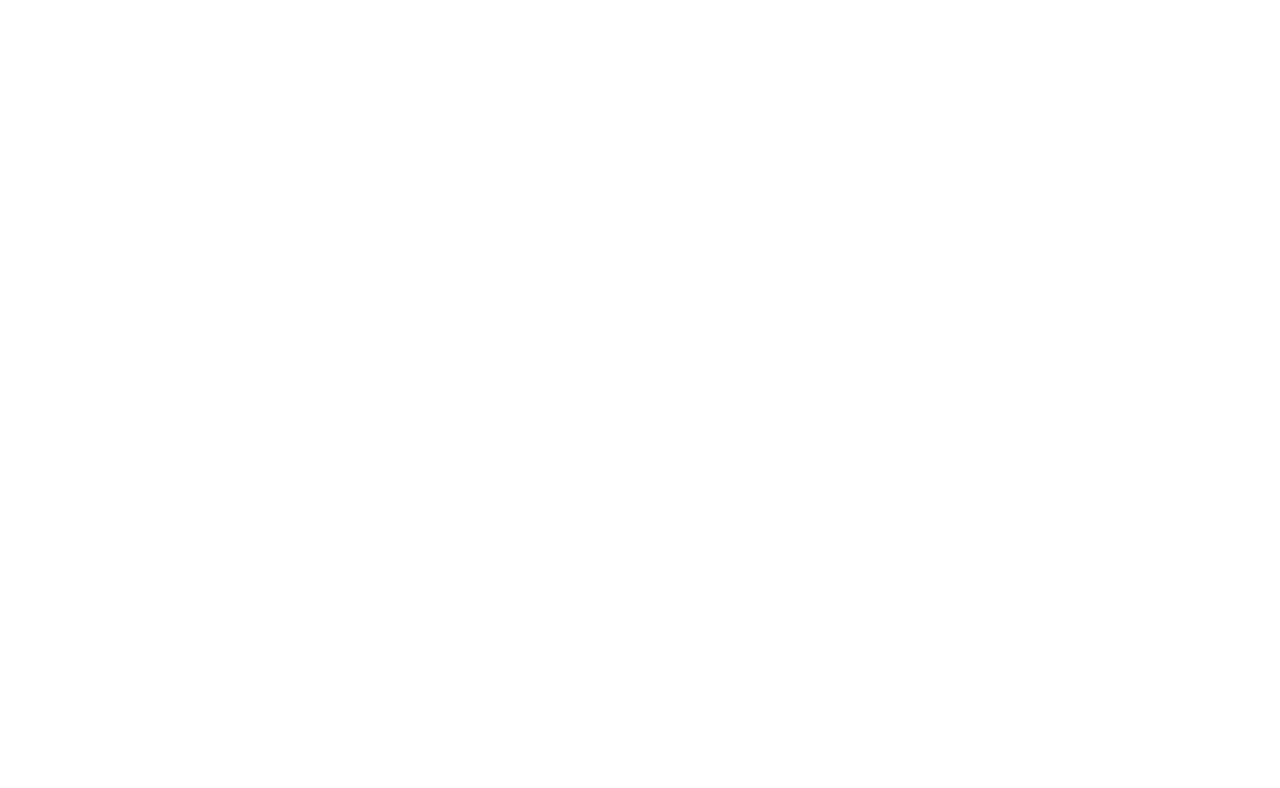
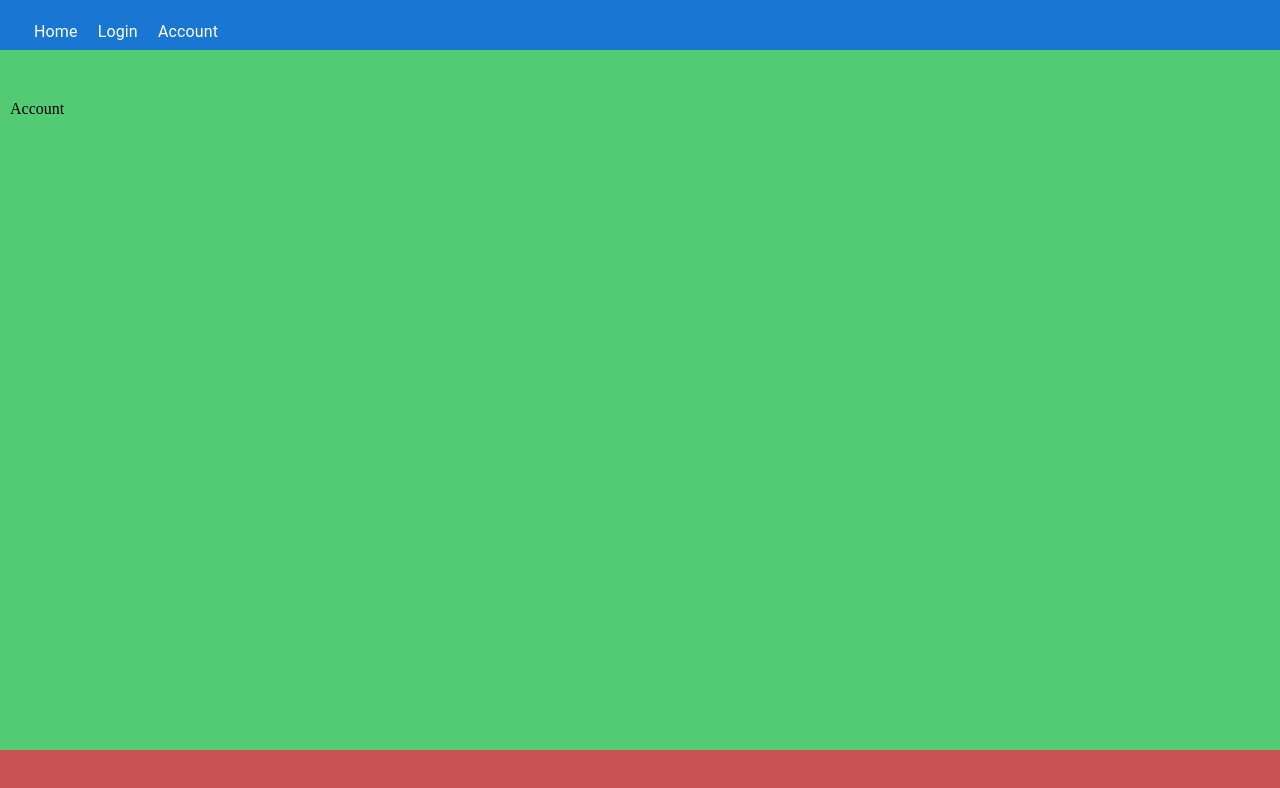
Before and after one commit to AlexKim10101/personalAccount, a React (Create React App) app: page /account in a window 1280 px wide. Before the commit this address had no page. Shown: the top 788 px of the page. Built offline with nearby package versions, Linux system fonts and the light colour scheme.

Commit message:
add header

```diff
--- a/package.json
+++ b/package.json
@@ -3,6 +3,9 @@
 	"version": "0.1.0",
 	"private": true,
 	"dependencies": {
+		"@emotion/react": "^11.13.5",
+		"@emotion/styled": "^11.13.5",
+		"@mui/material": "^6.1.8",
 		"@testing-library/jest-dom": "^5.17.0",
 		"@testing-library/react": "^13.4.0",
 		"@testing-library/user-event": "^13.5.0",
@@ -10,6 +13,7 @@
 		"@types/node": "^16.18.119",
 		"@types/react": "^18.3.12",
 		"@types/react-dom": "^18.3.1",
+		"normalize.css": "^8.0.1",
 		"react": "^18.3.1",
 		"react-dom": "^18.3.1",
 		"react-router": "^7.0.1",
--- a/src/App.css
+++ /dev/null
@@ -1,38 +0,0 @@
-.App {
-  text-align: center;
-}
-
-.App-logo {
-  height: 40vmin;
-  pointer-events: none;
-}
-
-@media (prefers-reduced-motion: no-preference) {
-  .App-logo {
-    animation: App-logo-spin infinite 20s linear;
-  }
-}
-
-.App-header {
-  background-color: #282c34;
-  min-height: 100vh;
-  display: flex;
-  flex-direction: column;
-  align-items: center;
-  justify-content: center;
-  font-size: calc(10px + 2vmin);
-  color: white;
-}
-
-.App-link {
-  color: #61dafb;
-}
-
-@keyframes App-logo-spin {
-  from {
-    transform: rotate(0deg);
-  }
-  to {
-    transform: rotate(360deg);
-  }
-}
--- a/src/App.tsx
+++ /dev/null
@@ -1,15 +0,0 @@
-import React from "react";
-// import logo from './logo.svg';
-import "./App.css";
-import { Outlet } from "react-router";
-
-function App() {
-	return (
-		<div className="App">
-			Root
-			<Outlet />
-		</div>
-	);
-}
-
-export default App;
--- /dev/null
+++ b/src/components/Header.tsx
@@ -0,0 +1,100 @@
+import React, { useState } from "react";
+import {
+	AppBar,
+	Box,
+	IconButton,
+	Toolbar,
+	Typography,
+	Menu,
+	MenuItem,
+} from "@mui/material";
+import { Link } from "react-router";
+
+import { ReactComponent as MyIcon } from "../assets/icons/icon1.svg";
+// import myIconPath from "..assets/icon";
+
+const pages = [
+	{ name: "Home", path: "/" },
+	{ name: "Login", path: "/login" },
+	{ name: "Account", path: "/account" },
+];
+
+const Header: React.FC = () => {
+	const [anchorEl, setAnchorEl] = useState<null | HTMLElement>(null);
+	const isMenuOpen = Boolean(anchorEl);
+
+	const handleMenuOpen = (event: React.MouseEvent<HTMLButtonElement>) => {
+		setAnchorEl(event.currentTarget);
+	};
+
+	const handleMenuClose = () => {
+		setAnchorEl(null);
+	};
+
+	return (
+		<AppBar position="static">
+			<Toolbar>
+				{/* Логотип */}
+
+				{/* Иконка меню для мобильных */}
+				<Box sx={{ display: { xs: "flex", md: "none" } }}>
+					<IconButton
+						size="large"
+						edge="start"
+						color="inherit"
+						aria-label="menu"
+						onClick={handleMenuOpen}
+					>
+						<MyIcon />
+					</IconButton>
+
+					{/* Мобильное меню */}
+					<Menu
+						anchorEl={anchorEl}
+						open={isMenuOpen}
+						onClose={handleMenuClose}
+						slotProps={{
+							paper: {
+								style: {
+									width: "200px",
+								},
+							},
+						}}
+					>
+						{pages.map(page => (
+							<MenuItem
+								key={page.name}
+								component={Link}
+								to={page.path}
+								onClick={handleMenuClose}
+							>
+								{page.name}
+							</MenuItem>
+						))}
+					</Menu>
+				</Box>
+
+				{/* Горизонтальное меню для Desktop */}
+				<Box sx={{ display: { xs: "none", md: "flex" } }}>
+					{pages.map(page => (
+						<Typography
+							key={page.name}
+							component={Link}
+							to={page.path}
+							sx={{
+								color: "inherit",
+								textDecoration: "none",
+								margin: "0 10px",
+								"&:hover": { textDecoration: "underline" },
+							}}
+						>
+							{page.name}
+						</Typography>
+					))}
+				</Box>
+			</Toolbar>
+		</AppBar>
+	);
+};
+
+export default Header;
--- a/src/index.css
+++ b/src/index.css
@@ -1,13 +1,59 @@
-body {
-  margin: 0;
-  font-family: -apple-system, BlinkMacSystemFont, 'Segoe UI', 'Roboto', 'Oxygen',
-    'Ubuntu', 'Cantarell', 'Fira Sans', 'Droid Sans', 'Helvetica Neue',
-    sans-serif;
-  -webkit-font-smoothing: antialiased;
-  -moz-osx-font-smoothing: grayscale;
+:root {
+	--brand-color: #3259ca;
+	--orange-color: #f66c1e;
+	--white-color: #ffffff;
+	--black-color: #000000;
+
+	--peach-color: #ffe4d6;
+	--green-color: #53cb74;
+	--red-color: #c65252;
+
+	--brand-hover-color: #1f3e96;
+	--grey-light-color: #f4f4f4;
+	--grey-med-color: #d4d4d4;
+	--grey-dark-color: #838383;
+	--grey40-color: rgba(255, 255, 255, 0.4);
+
+	--gradient: linear-gradient(#f66c1e, #ff99b3, #3259ca);
+	/* --gradient: linear-gradient(
+		180deg,
+		rgba(246, 108, 30, 0.2) 0%,
+		rgba(255, 153, 179, 0.2) 50%,
+		rgba(50, 89, 202, 0.2) 100%
+	); */
+
+	--hader-height: 50px;
 }
 
-code {
-  font-family: source-code-pro, Menlo, Monaco, Consolas, 'Courier New',
-    monospace;
+.container {
+	display: flex;
+	min-height: 100vh;
+	position: relative;
+	flex-direction: column;
 }
+
+main {
+	background-color: var(--green-color);
+	flex-grow: 1;
+	/* min-height: 100vh; */
+	padding-top: var(--hader-height);
+	padding-left: 10px;
+}
+
+header {
+	position: fixed;
+	top: 0px;
+	height: var(--hader-height);
+	background-color: #c65252;
+	width: 100%;
+}
+
+footer {
+	height: var(--hader-height);
+	background-color: #c65252;
+}
+
+.test {
+	height: 150px;
+	background-color: #838383;
+}
--- a/src/index.tsx
+++ b/src/index.tsx
@@ -1,9 +1,10 @@
 import React from "react";
 import ReactDOM from "react-dom/client";
 import { BrowserRouter, Routes, Route } from "react-router";
+import "normalize.css";
 
 import "./index.css";
-import App from "./App";
+import App from "./pages/App";
 import Home from "./pages/Home";
 import Account from "./pages/Account";
 
@@ -16,8 +17,9 @@
 			<Routes>
 				<Route path="/" element={<App />}>
 					<Route index element={<Home />} />
-					<Route path="login" element={<Account />} />
+					<Route path="account" element={<Account />} />
 				</Route>
+				<Route path="login" element={<Account />} />
 			</Routes>
 		</BrowserRouter>
 	</React.StrictMode>
--- /dev/null
+++ b/src/pages/App.tsx
@@ -0,0 +1,20 @@
+import React from "react";
+import Button from "@mui/material/Button";
+// import logo from './logo.svg';
+import "../index.css";
+import { Outlet } from "react-router";
+import Header from "../components/Header";
+
+function App() {
+	return (
+		<div className="container">
+			<Header />
+			<main>
+				<Outlet />
+			</main>
+			<footer></footer>
+		</div>
+	);
+}
+
+export default App;
--- a/src/pages/Home.tsx
+++ b/src/pages/Home.tsx
@@ -1,7 +1,11 @@
 import React from "react";
 
 function Home() {
-	return <div className="App">Home</div>;
+	return (
+		<div className="App">
+			<button>Home</button>
+		</div>
+	);
 }
 
 export default Home;
```
Also changed, not shown: src/custom.d.ts (added, +8 -0 lines), src/assets/icons/icon1.svg (added), 1 other file (tests, documents, lock files or other folders). Lines whose indentation alone changed are shown as unchanged.
